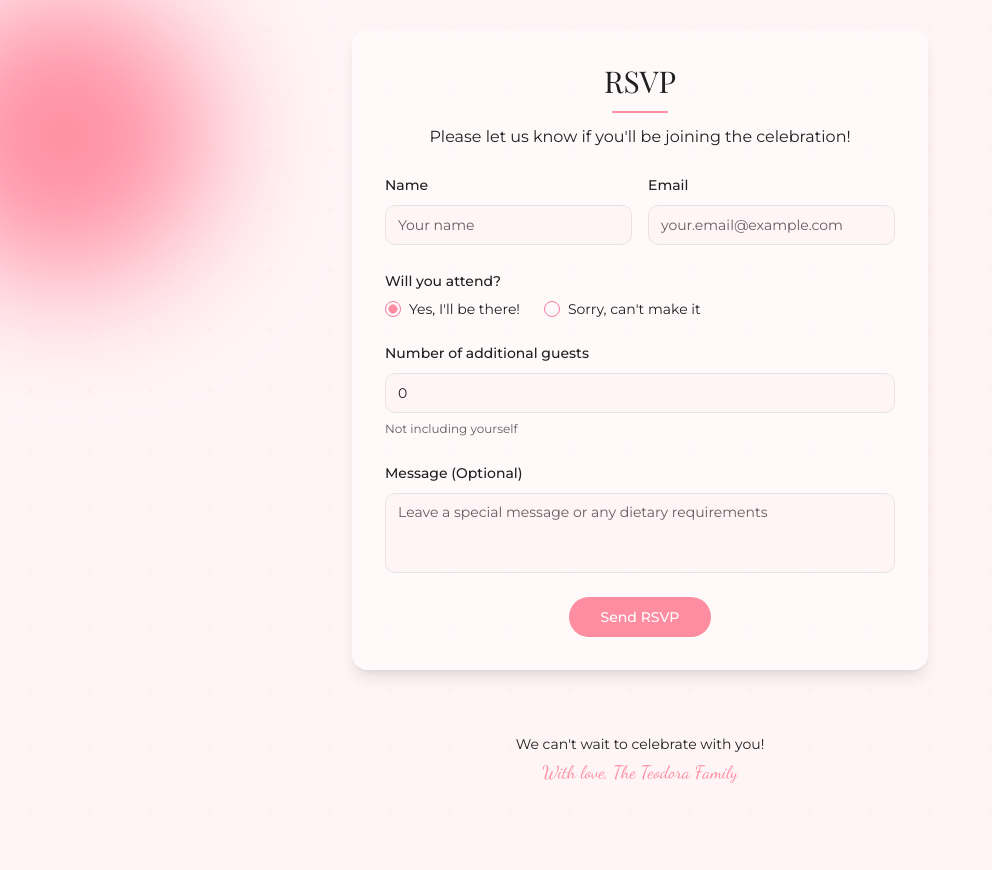
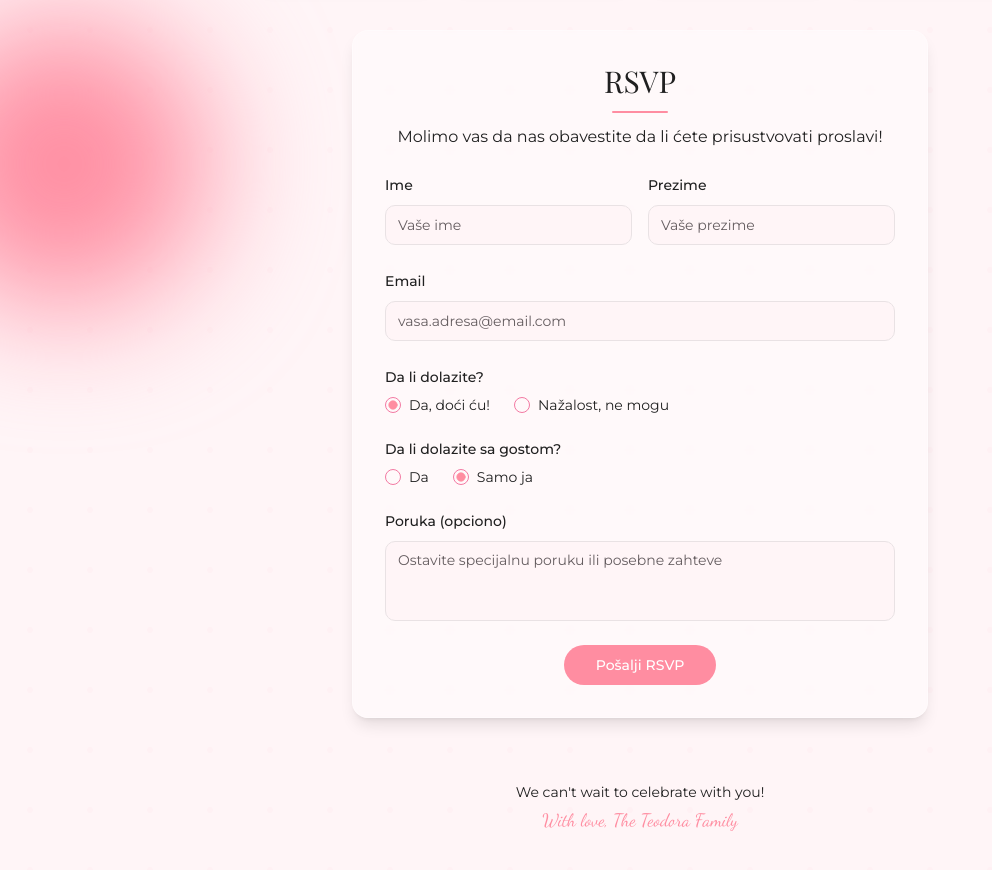
Before and after one commit to KinoptixMedia/teodora-pozivnica, a React (Vite) app: page / in a window 1280 px wide. Shown: the part 1200-2070 px from the top of the page, without its empty margins (0-992 px from the left). Built offline with nearby package versions, Linux system fonts and the light colour scheme.

Commit message:
Adapt date format and RSVP form
- Update date and time format to Serbian locale.
- Modify RSVP form to include first and last name fields.
- Update guest information fields in RSVP form.

```diff
--- a/src/components/RsvpForm.tsx
+++ b/src/components/RsvpForm.tsx
@@ -21,16 +21,18 @@ import {
   RadioGroupItem,
 } from '@/components/ui/radio-group';
 import { toast } from 'sonner';
+import { submitRsvpToGoogleSheet } from '../utils/sheetUtils';
 
 const formSchema = z.object({
-  name: z.string().min(2, { message: 'Please enter your name' }),
-  email: z.string().email({ message: 'Please enter a valid email' }),
+  firstName: z.string().min(2, { message: 'Unesite vaše ime' }),
+  lastName: z.string().min(2, { message: 'Unesite vaše prezime' }),
+  email: z.string().email({ message: 'Unesite važeću email adresu' }),
   attending: z.enum(['yes', 'no'], {
-    required_error: 'Please select if you are attending',
+    required_error: 'Molimo odaberite da li dolazite',
   }),
-  guestCount: z.string().refine((val) => !isNaN(Number(val)) && Number(val) >= 0, {
-    message: 'Please enter a valid number of guests',
-  }).optional(),
+  bringingGuest: z.enum(['yes', 'no']).optional(),
+  guestFirstName: z.string().optional(),
+  guestLastName: z.string().optional(),
   message: z.string().optional(),
 });
 
@@ -40,31 +42,56 @@ const RsvpForm: React.FC = () => {
   const form = useForm<z.infer<typeof formSchema>>({
     resolver: zodResolver(formSchema),
     defaultValues: {
-      name: '',
+      firstName: '',
+      lastName: '',
       email: '',
       attending: 'yes',
-      guestCount: '0',
+      bringingGuest: 'no',
+      guestFirstName: '',
+      guestLastName: '',
       message: '',
     },
   });
 
+  const attending = form.watch('attending');
+  const bringingGuest = form.watch('bringingGuest');
+
   async function onSubmit(values: z.infer<typeof formSchema>) {
     setIsSubmitting(true);
 
-    // Simulate API call
-    await new Promise(resolve => setTimeout(resolve, 1500));
+    try {
+      // Format the data for Google Sheets
+      const rsvpData = {
+        firstName: values.firstName,
+        lastName: values.lastName,
+        email: values.email,
+        attending: values.attending === 'yes' ? 'Da' : 'Ne',
+        guestFirstName: values.guestFirstName || '',
+        guestLastName: values.guestLastName || '',
+        message: values.message || ''
+      };
 
-    console.log('RSVP submitted:', values);
+      // Submit to Google Sheets
+      const success = await submitRsvpToGoogleSheet(rsvpData);
 
-    toast.success('Thank you for your RSVP!', {
-      description: `We've received your response and can't wait to celebrate with you!`,
-    });
-
-    setIsSubmitting(false);
-    form.reset();
+      if (success) {
+        toast.success('Hvala na odgovoru!', {
+          description: `Vaša potvrda je primljena i jedva čekamo da proslavimo sa vama!`,
+        });
+        form.reset();
+      } else {
+        toast.error('Greška', {
+          description: 'Došlo je do greške pri slanju. Molimo pokušajte ponovo.',
+        });
+      }
+    } catch (error) {
+      toast.error('Greška', {
+        description: 'Došlo je do greške pri slanju. Molimo pokušajte ponovo.',
+      });
+    } finally {
+      setIsSubmitting(false);
+    }
   }
-
-  const attending = form.watch('attending');
 
   return (
     <motion.div
@@ -79,7 +106,7 @@ const RsvpForm: React.FC = () => {
         </h2>
         <div className="h-0.5 w-14 bg-minnie-roseDark mx-auto my-3 rounded-full" />
         <p className="text-minnie-black text-sm md:text-base">
-          Please let us know if you'll be joining the celebration!
+          Molimo vas da nas obavestite da li ćete prisustvovati proslavi!
         </p>
       </div>
 
@@ -88,12 +115,12 @@ const RsvpForm: React.FC = () => {
           <div className="grid grid-cols-1 md:grid-cols-2 gap-4">
             <FormField
               control={form.control}
-              name="name"
+              name="firstName"
               render={({ field }) => (
                 <FormItem>
-                  <FormLabel className="text-minnie-black">Name</FormLabel>
+                  <FormLabel className="text-minnie-black">Ime</FormLabel>
                   <FormControl>
-                    <Input placeholder="Your name" {...field} className="focus-visible:ring-minnie-roseDark" />
+                    <Input placeholder="Vaše ime" {...field} className="focus-visible:ring-minnie-roseDark" />
                   </FormControl>
                   <FormMessage />
                 </FormItem>
@@ -102,12 +129,12 @@ const RsvpForm: React.FC = () => {
 
             <FormField
               control={form.control}
-              name="email"
+              name="lastName"
               render={({ field }) => (
                 <FormItem>
-                  <FormLabel className="text-minnie-black">Email</FormLabel>
+                  <FormLabel className="text-minnie-black">Prezime</FormLabel>
                   <FormControl>
-                    <Input placeholder="your.email@example.com" {...field} className="focus-visible:ring-minnie-roseDark" />
+                    <Input placeholder="Vaše prezime" {...field} className="focus-visible:ring-minnie-roseDark" />
                   </FormControl>
                   <FormMessage />
                 </FormItem>
@@ -117,10 +144,24 @@ const RsvpForm: React.FC = () => {
 
           <FormField
             control={form.control}
+            name="email"
+            render={({ field }) => (
+              <FormItem>
+                <FormLabel className="text-minnie-black">Email</FormLabel>
+                <FormControl>
+                  <Input placeholder="vasa.adresa@email.com" {...field} className="focus-visible:ring-minnie-roseDark" />
+                </FormControl>
+                <FormMessage />
+              </FormItem>
+            )}
+          />
+
+          <FormField
+            control={form.control}
             name="attending"
             render={({ field }) => (
               <FormItem className="space-y-2">
-                <FormLabel className="text-minnie-black">Will you attend?</FormLabel>
+                <FormLabel className="text-minnie-black">Da li dolazite?</FormLabel>
                 <FormControl>
                   <RadioGroup
                     onValueChange={field.onChange}
@@ -132,7 +173,7 @@ const RsvpForm: React.FC = () => {
                         <RadioGroupItem value="yes" className="text-minnie-roseDark focus:ring-minnie-roseDark" />
                       </FormControl>
                       <FormLabel className="text-minnie-black font-normal cursor-pointer">
-                        Yes, I'll be there!
+                        Da, doći ću!
                       </FormLabel>
                     </FormItem>
                     <FormItem className="flex items-center space-x-2 space-y-0">
@@ -140,7 +181,7 @@ const RsvpForm: React.FC = () => {
                         <RadioGroupItem value="no" className="text-minnie-roseDark focus:ring-minnie-roseDark" />
                       </FormControl>
                       <FormLabel className="text-minnie-black font-normal cursor-pointer">
-                        Sorry, can't make it
+                        Nažalost, ne mogu
                       </FormLabel>
                     </FormItem>
                   </RadioGroup>
@@ -153,20 +194,70 @@ const RsvpForm: React.FC = () => {
           {attending === 'yes' && (
             <FormField
               control={form.control}
-              name="guestCount"
+              name="bringingGuest"
               render={({ field }) => (
-                <FormItem>
-                  <FormLabel className="text-minnie-black">Number of additional guests</FormLabel>
+                <FormItem className="space-y-2">
+                  <FormLabel className="text-minnie-black">Da li dolazite sa gostom?</FormLabel>
                   <FormControl>
-                    <Input type="number" min="0" {...field} className="focus-visible:ring-minnie-roseDark" />
+                    <RadioGroup
+                      onValueChange={field.onChange}
+                      defaultValue={field.value}
+                      className="flex space-x-4"
+                    >
+                      <FormItem className="flex items-center space-x-2 space-y-0">
+                        <FormControl>
+                          <RadioGroupItem value="yes" className="text-minnie-roseDark focus:ring-minnie-roseDark" />
+                        </FormControl>
+                        <FormLabel className="text-minnie-black font-normal cursor-pointer">
+                          Da
+                        </FormLabel>
+                      </FormItem>
+                      <FormItem className="flex items-center space-x-2 space-y-0">
+                        <FormControl>
+                          <RadioGroupItem value="no" className="text-minnie-roseDark focus:ring-minnie-roseDark" />
+                        </FormControl>
+                        <FormLabel className="text-minnie-black font-normal cursor-pointer">
+                          Samo ja
+                        </FormLabel>
+                      </FormItem>
+                    </RadioGroup>
                   </FormControl>
-                  <FormDescription className="text-xs">
-                    Not including yourself
-                  </FormDescription>
                   <FormMessage />
                 </FormItem>
               )}
             />
+          )}
+
+          {attending === 'yes' && bringingGuest === 'yes' && (
+            <div className="grid grid-cols-1 md:grid-cols-2 gap-4">
+              <FormField
+                control={form.control}
+                name="guestFirstName"
+                render={({ field }) => (
+                  <FormItem>
+                    <FormLabel className="text-minnie-black">Ime gosta</FormLabel>
+                    <FormControl>
+                      <Input placeholder="Ime gosta" {...field} className="focus-visible:ring-minnie-roseDark" />
+                    </FormControl>
+                    <FormMessage />
+                  </FormItem>
+                )}
+              />
+
+              <FormField
+                control={form.control}
+                name="guestLastName"
+                render={({ field }) => (
+                  <FormItem>
+                    <FormLabel className="text-minnie-black">Prezime gosta</FormLabel>
+                    <FormControl>
+                      <Input placeholder="Prezime gosta" {...field} className="focus-visible:ring-minnie-roseDark" />
+                    </FormControl>
+                    <FormMessage />
+                  </FormItem>
+                )}
+              />
+            </div>
           )}
 
           <FormField
@@ -174,10 +265,10 @@ const RsvpForm: React.FC = () => {
             name="message"
             render={({ field }) => (
               <FormItem>
-                <FormLabel className="text-minnie-black">Message (Optional)</FormLabel>
+                <FormLabel className="text-minnie-black">Poruka (opciono)</FormLabel>
                 <FormControl>
                   <Textarea
-                    placeholder="Leave a special message or any dietary requirements"
+                    placeholder="Ostavite specijalnu poruku ili posebne zahteve"
                     {...field}
                     className="focus-visible:ring-minnie-roseDark resize-none"
                     rows={3}
@@ -194,7 +285,7 @@ const RsvpForm: React.FC = () => {
               disabled={isSubmitting}
               className="bg-minnie-roseDark hover:bg-minnie-rose text-white font-medium px-8 py-2.5 rounded-full transition-all duration-300 hover:shadow-md"
             >
-              {isSubmitting ? 'Sending...' : 'Send RSVP'}
+              {isSubmitting ? 'Slanje...' : 'Pošalji RSVP'}
             </Button>
           </div>
         </form>
--- a/src/utils/dateUtils.ts
+++ b/src/utils/dateUtils.ts
@@ -25,7 +25,7 @@ export const calculateTimeLeft = (eventDate: Date): {
 };
 
 export const formatDate = (date: Date): string => {
-  return date.toLocaleDateString('en-US', {
+  return date.toLocaleDateString('sr-RS', {
     weekday: 'long',
     year: 'numeric',
     month: 'long',
@@ -34,9 +34,9 @@ export const formatDate = (date: Date): string => {
 };
 
 export const formatTime = (date: Date): string => {
-  return date.toLocaleTimeString('en-US', {
+  return date.toLocaleTimeString('sr-RS', {
     hour: '2-digit',
     minute: '2-digit',
-    hour12: true
+    hour12: false
   });
 };
--- /dev/null
+++ b/src/utils/sheetUtils.ts
@@ -0,0 +1,48 @@
+
+interface RsvpData {
+  firstName: string;
+  lastName: string;
+  email: string;
+  attending: string;
+  guestFirstName?: string;
+  guestLastName?: string;
+  message?: string;
+}
+
+export const submitRsvpToGoogleSheet = async (data: RsvpData): Promise<boolean> => {
+  try {
+    // This is where we would normally submit to a Google Sheets API
+    // For demonstration purposes, we'll log the data and simulate a successful submission
+    console.log('RSVP data to be submitted to Google Sheet:', data);
+
+    // In a real implementation, you would:
+    // 1. Use Google Sheets API or a service like Sheet.Best, Sheety, or Google Apps Script
+    // 2. Make a fetch or axios POST request to your API endpoint
+    // 3. Handle authentication (usually with API key)
+
+    // Example of how this would look with a real API:
+    /*
+    const response = await fetch('YOUR_GOOGLE_SHEET_API_ENDPOINT', {
+      method: 'POST',
+      headers: {
+        'Content-Type': 'application/json',
+        'Authorization': 'Bearer YOUR_API_KEY'
+      },
+      body: JSON.stringify(data)
+    });
+
+    if (!response.ok) {
+      throw new Error('Failed to submit RSVP');
+    }
+
+    return true;
+    */
+
+    // Simulating successful API call
+    await new Promise(resolve => setTimeout(resolve, 1000));
+    return true;
+  } catch (error) {
+    console.error('Error submitting RSVP:', error);
+    return false;
+  }
+};
```
